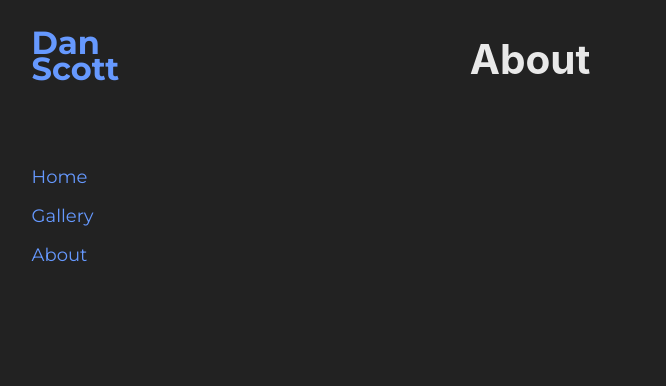
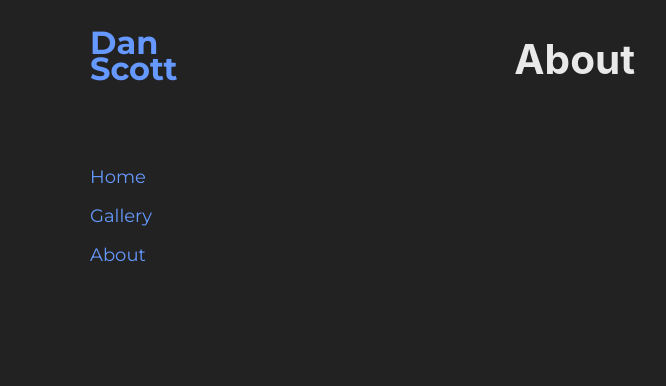
Before and after one commit to jeremiahfallin/gallery, a Gatsby site: page /about in a window 1280 px wide. Shown: the top 386 px of the page, without its empty margins (110-776 px from the left). Built offline with nearby package versions, Linux system fonts and the light colour scheme; Gatsby itself is replaced by a stand-in of ours.

Commit message:
Gallery page looks better.

```diff
--- a/src/components/GalleryImage.js
+++ b/src/components/GalleryImage.js
@@ -13,7 +13,6 @@ const GalleryImage = ({ index, photo, margin, direction, top, left }) => {
     cont.left = left;
     cont.top = top;
   }
-  console.log(left);
 
   return (
     <div
--- a/src/components/Sidebar.js
+++ b/src/components/Sidebar.js
@@ -1,20 +1,33 @@
 import React from "react";
 import { Link } from "gatsby";
+import styled from "styled-components";
 
 import Socials from "./Socials";
 
+const SidebarStyle = styled.div`
+  display: grid;
+  grid-template-rows: 1fr 3fr 5fr;
+  grid-template-columns: 3fr 2fr;
+  grid-row-gap: 30px;
+  width: 100%;
+  height: 100vh;
+
+  @media only screen and (max-width: 600px) {
+    grid-template-columns: 1fr 3fr;
+    height: 100%;
+    grid-template-rows: 1fr 3fr 3fr;
+  }
+
+  /* Small devices (portrait tablets and large phones, 600px and up) */
+  @media only screen and (min-width: 600px) {
+    grid-template-columns: 1fr 3fr 1fr;
+    grid-column-gap: 100px;
+  }
+`;
+
 const Sidebar = () => {
   return (
-    <div
-      style={{
-        display: "grid",
-        gridTemplateRows: "1fr 3fr 5fr",
-        gridTemplateColumns: "3fr 2fr",
-        gridRowGap: "30px",
-        width: "100%",
-        height: "100vh",
-      }}
-    >
+    <SidebarStyle>
       <div
         style={{
           gridColumn: "-2/-1",
@@ -55,7 +68,7 @@ const Sidebar = () => {
       <div style={{ gridColumn: "-2/-1" }}>
         <Socials />
       </div>
-    </div>
+    </SidebarStyle>
   );
 };
 
--- a/src/components/layout.js
+++ b/src/components/layout.js
@@ -1,32 +1,48 @@
-/**
- * Layout component that queries for data
- * with Gatsby's useStaticQuery component
- *
- * See: https://www.gatsbyjs.org/docs/use-static-query/
- */
-
 import React from "react";
 import PropTypes from "prop-types";
+import styled from "styled-components";
 
 import Sidebar from "./Sidebar";
 import "./layout.css";
 
+const StyledLayout = styled.div`
+  display: grid;
+  grid-column-gap: 50px;
+  font-family: Montserrat, sans-serif;
+
+  /* Extra small devices (phones, 600px and down) */
+  @media only screen and (max-width: 600px) {
+    grid-auto-flow: row;
+  }
+
+  /* Small devices (portrait tablets and large phones, 600px and up) */
+  @media only screen and (min-width: 600px) {
+    grid-template-columns: 1fr 3fr 1fr;
+    grid-column-gap: 100px;
+  }
+`;
+
 const Layout = ({ children }) => {
+  const isMobile = window.innerWidth < 600;
+  if (isMobile) {
     return (
       <>
-      <div
-        style={{
-          display: "grid",
-          gridTemplateColumns: "1fr 3fr 1fr",
-          gridColumnGap: "50px",
-          fontFamily: "Montserrat, sans-serif",
-        }}
-      >
+        <StyledLayout>
+          <main>{children}</main>
+          <Sidebar />
+        </StyledLayout>
+      </>
+    );
+  } else {
+    return (
+      <>
+        <StyledLayout>
           <Sidebar />
           <main>{children}</main>
-      </div>
+        </StyledLayout>
       </>
     );
+  }
 };
 
 Layout.propTypes = {
```
Also changed, not shown: src/components/Gallery.js (+11 -0 lines). Lines whose indentation alone changed are shown as unchanged.
